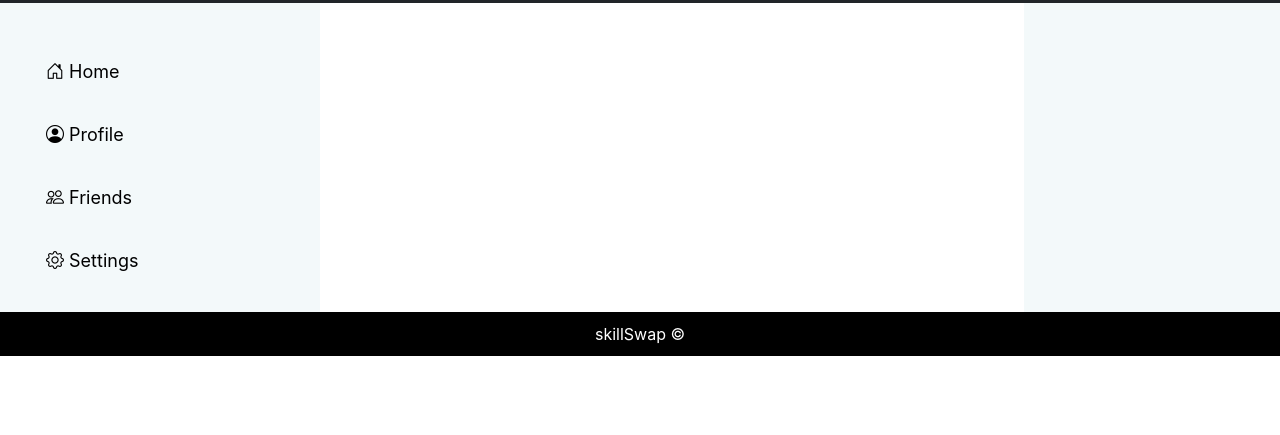
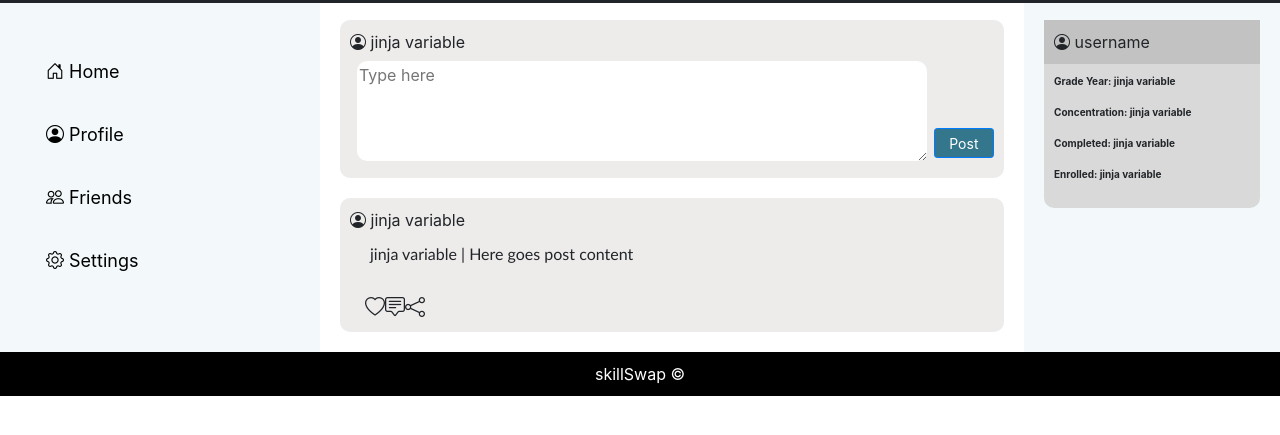
Before and after one commit to VangSang0/SkillSwap, a Flask app: page / in a window 1280 px wide. Shown: the part 61-496 px from the top of the page. Run offline with Flask 3, Linux system fonts and the light colour scheme.

Commit message:
index layout

```diff
--- a/templates/index.html
+++ b/templates/index.html
@@ -1,10 +1,43 @@
 {% extends "_layout.html" %}
 
-{% block title %}
-    SkillSwap|HomePage
+
+{% block maincontent %}
+    <div class="post">
+        <i class="bi bi-person-circle"></i>
+        <span> jinja variable </span>
+        <div class="post-text-btn">
+            <textarea id="textpostarea" placeholder="Type here"></textarea>
+            <button type="button" class="btn btn-primary btn-sm" id="post-button">Post</button>
+        </div>
+    </div>
+    <div class="post">
+        <i class="bi bi-person-circle"></i>
+        <span> jinja variable </span>
+        <div class="post-area">
+            <p id="post-content">
+                jinja variable | Here goes post content
+            </p>
+            <div class="post-btns">
+                <i class="bi bi-heart"></i>
+                <i class="bi bi-chat-square-text"></i>
+                <i class="bi bi-share"></i>
+            </div>
+
+        </div>
+    </div>
 {% endblock %}
 
-{% block content %}
-    <h2>This is SkillSwap Heading for home page</h2>
-    <p>Please edit this page!!</p>
+{% block rightcontent %}
+    <div class="recomm-container">
+        <div class="recomm-user">
+            <i class="bi bi-person-circle"></i>
+            <span>username</span>
+        </div>
+        <div class="recomm-text">
+            <p class="recomm-content">Grade Year: jinja variable</p>
+            <p class="recomm-content">Concentration: jinja variable</p>
+            <p class="recomm-content">Completed: jinja variable</p>
+            <p class="recomm-content">Enrolled: jinja variable</p>
+        </div>
+    </div>
 {% endblock %}
```
